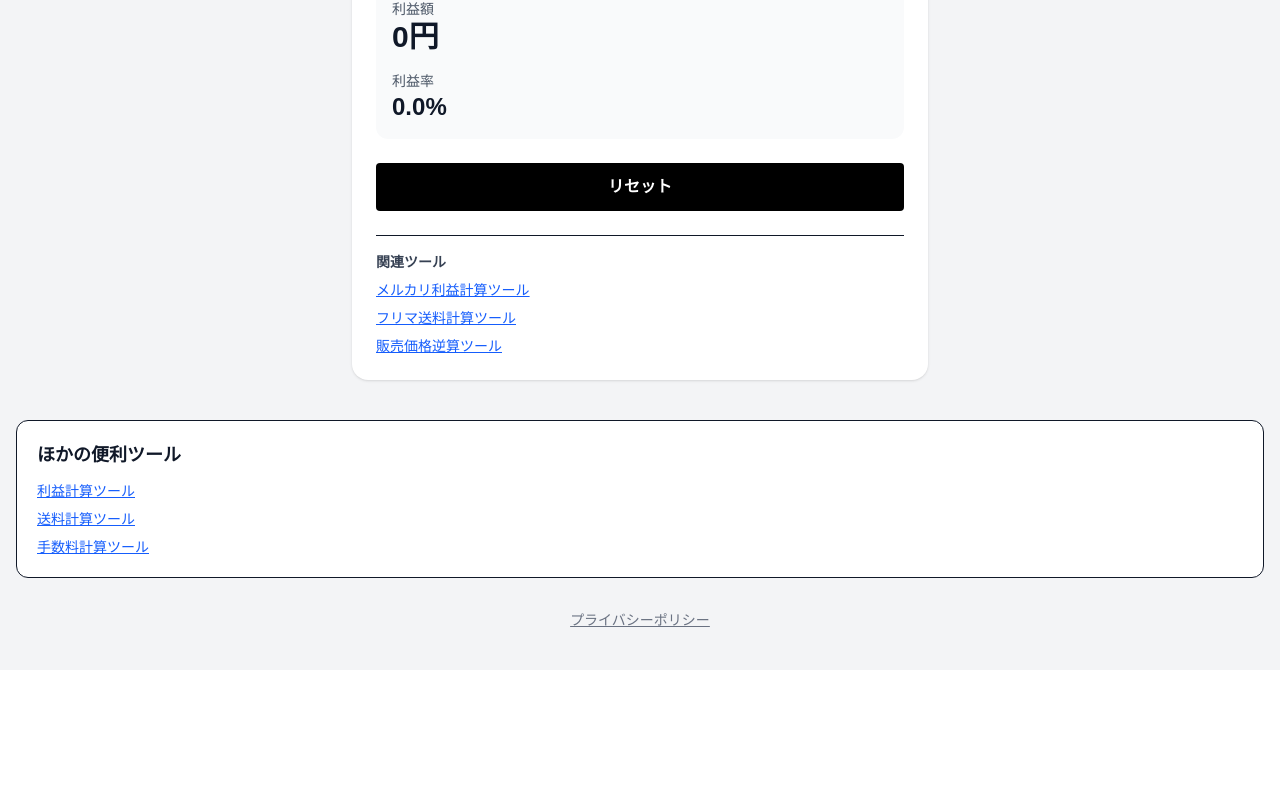
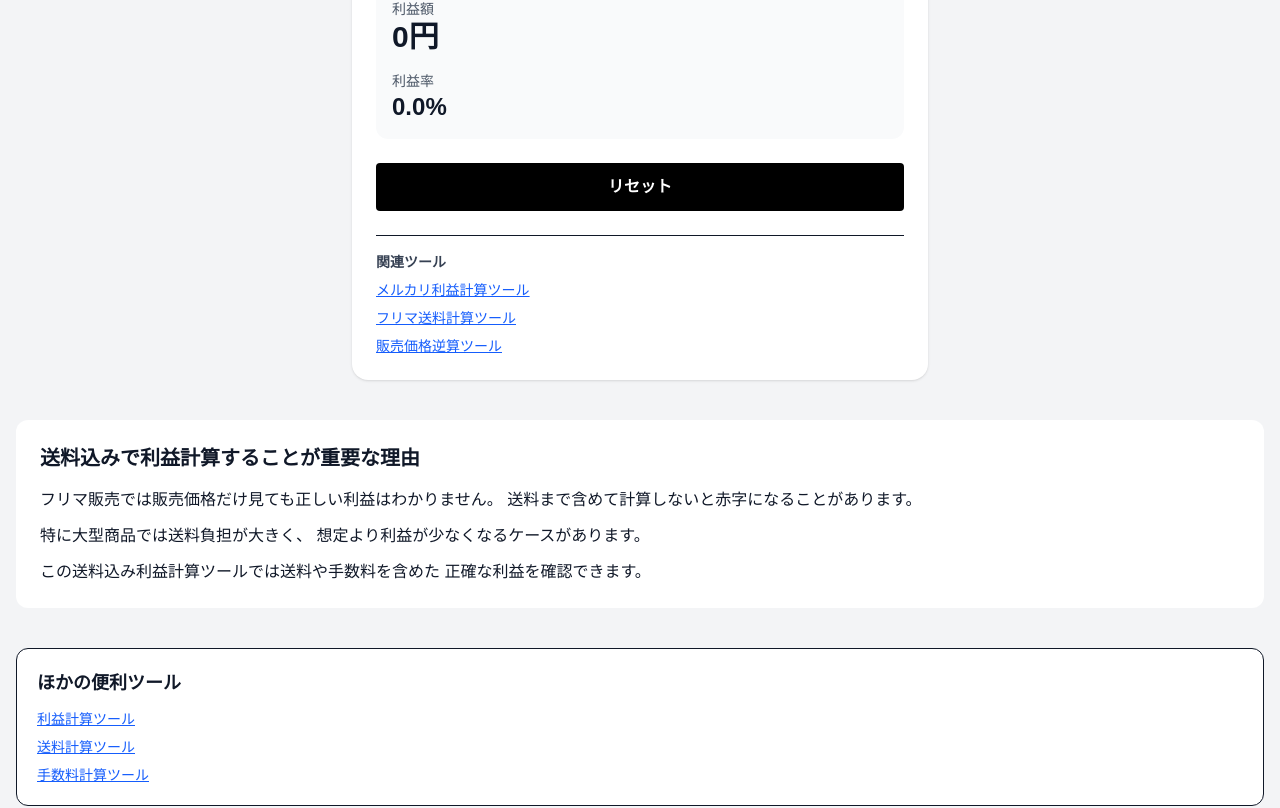
Before and after one commit to antfarm-lab/shipping-profit-calc, a Next.js app: page / in a window 1280 px wide. Shown: the part 371-1179 px from the top of the page. Before the commit the page ends 1041 px from the top, so only its background shows below. Built offline with nearby package versions, Linux system fonts and the light colour scheme.

Commit message:
add seo content

```diff
--- a/app/page.tsx
+++ b/app/page.tsx
@@ -97,6 +97,26 @@
           </ul>
         </div>
       </div>
+      <section className="mt-10 bg-white rounded-xl p-6">
+  <h2 className="text-xl font-bold mb-4">
+    送料込みで利益計算することが重要な理由
+  </h2>
+
+  <p className="mb-3">
+    フリマ販売では販売価格だけ見ても正しい利益はわかりません。
+    送料まで含めて計算しないと赤字になることがあります。
+  </p>
+
+  <p className="mb-3">
+    特に大型商品では送料負担が大きく、
+    想定より利益が少なくなるケースがあります。
+  </p>
+
+  <p>
+    この送料込み利益計算ツールでは送料や手数料を含めた
+    正確な利益を確認できます。
+  </p>
+</section>
       <section className="mt-10 rounded-xl border bg-white p-5">
   <h2 className="mb-3 text-lg font-bold">ほかの便利ツール</h2>
   <div className="grid gap-2 text-sm">
```
